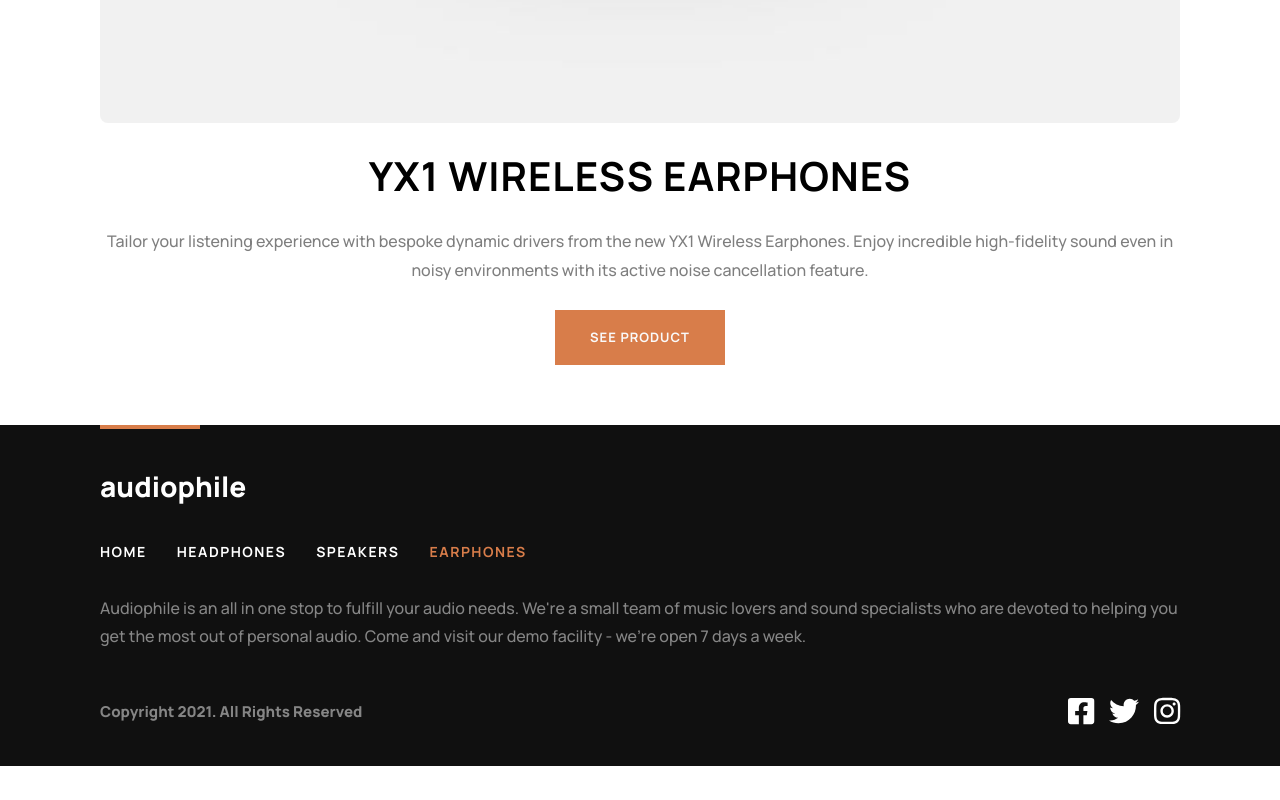
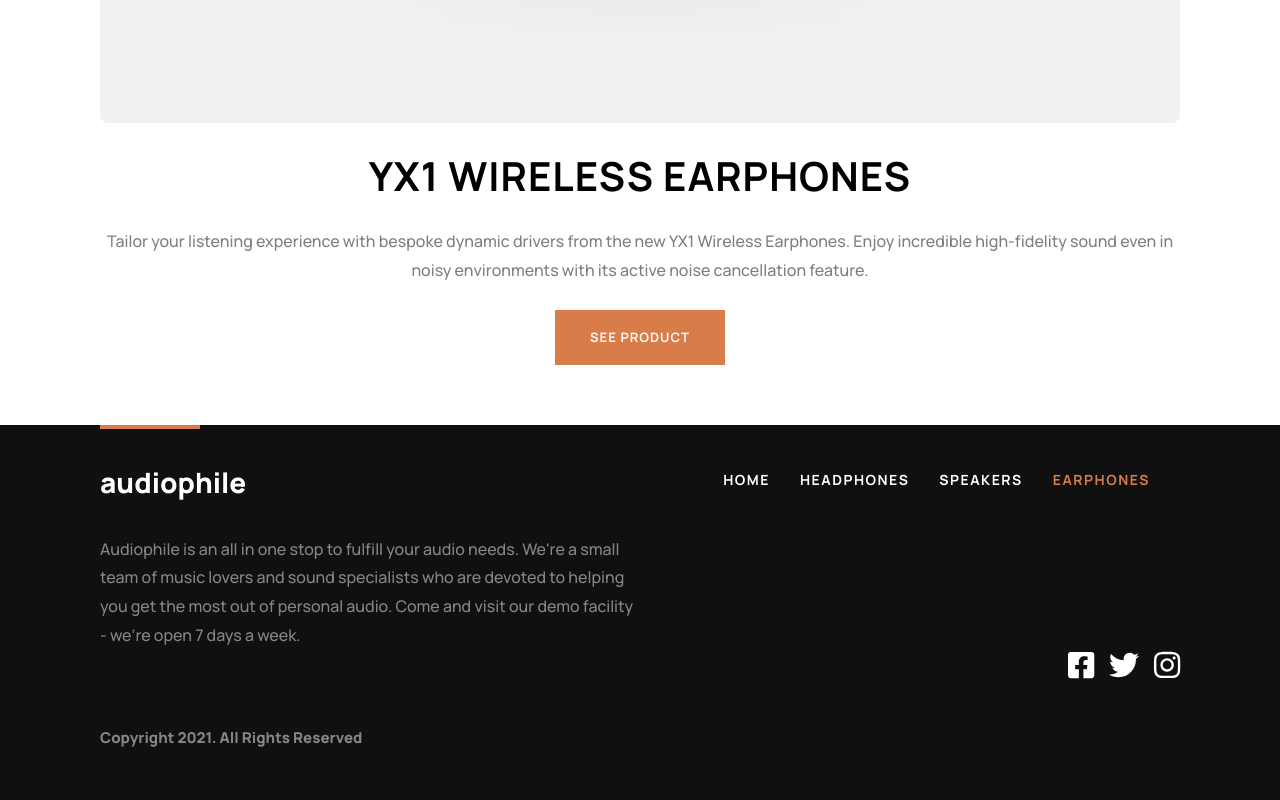
Before and after one commit to sudo-ditto/audiophile-ecommerce, a React (Create React App) app: page /products/earphones in a window 1280 px wide. Shown: the part 1197-1997 px from the top of the page. Before the commit the page ends 1963 px from the top, so only its background shows below. Built offline with nearby package versions, Linux system fonts and the light colour scheme.

Commit message:
Added footer styles for desktop

```diff
--- a/src/assets/sass/7-queries/_footerQueries.scss
+++ b/src/assets/sass/7-queries/_footerQueries.scss
@@ -5,7 +5,7 @@
         .footer-upper {
 
             &::before {
-                margin          : 0;
+                margin: 0;
             }
 
             margin-bottom: 30px;
@@ -37,3 +37,40 @@
         }
     }
 }
+
+@media screen and (min-width: 980px) {
+    footer {
+        .footer-upper {
+            @include flexItem(space-between, center, row);
+            position: relative;
+
+            &::before {
+                position: absolute;
+                top     : 0;
+            }
+
+            margin-bottom: 0;
+
+
+        }
+
+        .footer-description {
+            width: 50%;
+        }
+
+        .footer-end {
+            padding-bottom: 50px;
+
+            @include flexItem(space-between, center, row);
+            margin-top: 0;
+            height: 100px;
+
+            .social {
+                align-self: flex-start;
+            }
+            .copyright {
+                align-self: flex-end;
+            }
+        }
+    }
+}
```
